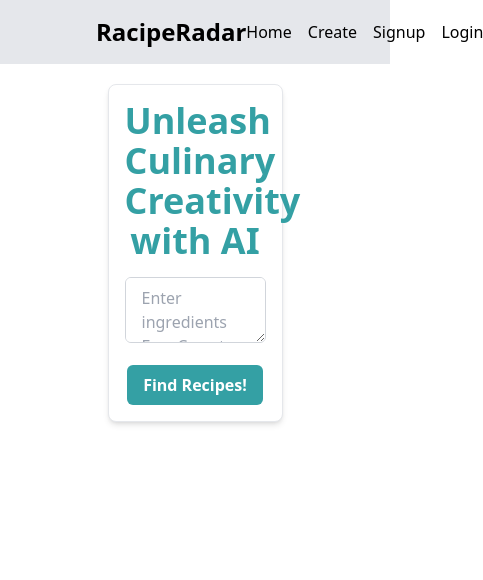
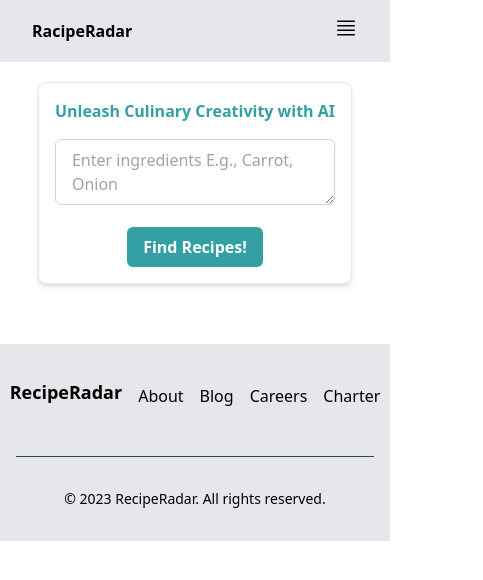
Before and after one commit to sharunnd/recipe-recommendation-website, a Vue app in the folder frontend/: page /ai/suggestions in a window 390 px wide. Shown: the top 580 px of the page, 483 px wide, since content can reach past the window. Built offline with nearby package versions, Linux system fonts and the light colour scheme.

Commit message:
responsiveness done and footer added

```diff
--- a/frontend/src/App.vue
+++ b/frontend/src/App.vue
@@ -1,13 +1,15 @@
 <template>
   <NavBar />
   <router-view/>
+  <FooterVue />
 </template>
 <script>
 import NavBar from './components/NavBar.vue';
-
+import FooterVue from './components/FooterVue.vue';
 export default {
   components: {
     NavBar,
+    FooterVue
   },
 };
 </script>
--- /dev/null
+++ b/frontend/src/components/FooterVue.vue
@@ -0,0 +1,59 @@
+<template>
+    <footer class="bg-gray-200 text-black mt-10">
+      <div class="container mx-auto py-8 px-4 sm:px-6 lg:px-8">
+        <div class="flex flex-col sm:flex-row justify-between items-center">
+          <div class="flex items-center">
+            <router-link to="/" class="text-black font-semibold text-lg">
+              RecipeRadar
+            </router-link>
+            <div class="ml-4 space-x-4 mt-2 sm:mt-0">
+              <router-link to="/" class="text-Black hover:text-white">About</router-link>
+              <router-link to="/" class="text-Black hover:text-white">Blog</router-link>
+              <router-link to="/" class="text-Black hover:text-white">Careers</router-link>
+              <router-link to="/" class="text-Black hover:text-white">Charter</router-link>
+            </div>
+          </div>
+          <div class="flex mt-4 sm:mt-0">
+            <a
+              href="#"
+              class="text-gray-400 hover:text-white"
+              target="_blank"
+              rel="noopener noreferrer"
+            >
+              <i class="fab fa-twitter"></i>
+            </a>
+            <a
+              href="#"
+              class="text-gray-400 hover:text-white ml-4"
+              target="_blank"
+              rel="noopener noreferrer"
+            >
+              <i class="fab fa-github"></i>
+            </a>
+            <a
+              href="#"
+              class="text-gray-400 hover:text-white ml-4"
+              target="_blank"
+              rel="noopener noreferrer"
+            >
+              <i class="fab fa-linkedin"></i>
+            </a>
+          </div>
+        </div>
+        <hr class="my-8 border-gray-700" />
+        <p class="text-center text-Black text-sm">
+          &copy; {{ new Date().getFullYear() }} RecipeRadar. All rights reserved.
+        </p>
+      </div>
+    </footer>
+  </template>
+
+  <script>
+  export default {
+    name: "FooterVue",
+  };
+  </script>
+
+  <style scoped>
+  /* Add any custom styles here */
+  </style>
--- a/frontend/src/components/NavBar.vue
+++ b/frontend/src/components/NavBar.vue
@@ -1,18 +1,70 @@
 <template>
-  <nav class="sticky top-0 z-50 w-full bg-gray-200 p-4 flex items-center justify-between">
-    <div class="flex items-center ml-20">
+  <nav
+    class="sticky top-0 z-50 w-full bg-gray-200 p-4 flex items-center justify-between"
+  >
+    <div class="flex items-center ml-4 md:ml-20">
       <router-link :to="'/'">
-        <h1 class="text-2xl font-semibold">RacipeRadar</h1>
+        <h1 class="lg:text-2xl md:text-1xl font-semibold">RacipeRadar</h1>
       </router-link>
     </div>
-    <div class="flex items-center space-x-4 mr-20">
-      <router-link to="/" class="text-black">Home</router-link>
-      <router-link to="/recipe/create" class="text-black">Create</router-link>
+    <div class="md:flex items-center space-x-4 mr-4 md:mr-20">
+      <!-- Hamburger menu icon for medium and small screens -->
+      <div class="md:hidden">
+        <button @click="toggleMenu" class="text-black">
+          <svg
+            xmlns="http://www.w3.org/2000/svg"
+            fill="none"
+            viewBox="0 0 24 24"
+            stroke-width="1.5"
+            stroke="currentColor"
+            class="w-6 h-6"
+          >
+            <path
+              stroke-linecap="round"
+              stroke-linejoin="round"
+              d="M3.75 5.25h16.5m-16.5 4.5h16.5m-16.5 4.5h16.5m-16.5 4.5h16.5"
+            />
+          </svg>
+        </button>
+      </div>
+      <!-- Navigation links for medium and large screens -->
+      <div class="hidden md:flex items-center space-x-4">
+        <router-link to="/" class="text-black">Home</router-link>
+        <router-link to="/recipe/create" class="text-black">Create</router-link>
 
-      <router-link v-if="!isLoggedIn" to="/signup" class="text-black">Signup</router-link>
-      <!-- Display "Login" or "Logout" based on the isLoggedIn state -->
-    <router-link v-if="!isLoggedIn" to="/login" class="text-black">Login</router-link>
-    <router-link v-else to="/" class="text-black" @click="logout">Logout</router-link>
+        <router-link v-if="!isLoggedIn" to="/signup" class="text-black"
+          >Signup</router-link
+        >
+        <!-- Display "Login" or "Logout" based on the isLoggedIn state -->
+        <router-link v-if="!isLoggedIn" to="/login" class="text-black"
+          >Login</router-link
+        >
+        <router-link v-else to="/" class="text-black" @click="logout"
+          >Logout</router-link
+        >
+      </div>
+    </div>
+    <!-- Mobile menu (hidden by default) -->
+    <div
+      class="md:hidden absolute top-16 left-0 w-full bg-gray-200 text-black"
+      v-show="isMobileMenuOpen"
+    >
+      <!-- Navigation links for small screens -->
+      <div class="flex flex-col items-center py-4 space-y-4">
+        <router-link to="/" class="text-black">Home</router-link>
+        <router-link to="/recipe/create" class="text-black">Create</router-link>
+
+        <router-link v-if="!isLoggedIn" to="/signup" class="text-black"
+          >Signup</router-link
+        >
+        <!-- Display "Login" or "Logout" based on the isLoggedIn state -->
+        <router-link v-if="!isLoggedIn" to="/login" class="text-black"
+          >Login</router-link
+        >
+        <router-link v-else to="/" class="text-black" @click="logout"
+          >Logout</router-link
+        >
+      </div>
     </div>
   </nav>
 </template>
@@ -20,19 +72,24 @@
 <script>
 import { useStore } from "vuex"; // Import useStore here
 import { useRouter } from "vue-router";
-import { computed } from "vue";
+import { computed, ref } from "vue";
 import { toast } from "vue3-toastify";
 export default {
   setup() {
     const store = useStore(); // Access the Vuex store
     const router = useRouter();
+    const isMobileMenuOpen = ref(false);
+
+    const toggleMenu = () => {
+      isMobileMenuOpen.value = !isMobileMenuOpen.value;
+    };
 
     const logout = () => {
       // Clear the token from localStorage
       localStorage.removeItem("token");
-      toast.success("Logged out successfully!",{
-        autoClose:1500
-      })
+      toast.success("Logged out successfully!", {
+        autoClose: 1500,
+      });
       // Use the store to commit the mutation
       store.commit("setLoggedIn", false);
       // Redirect to the home page
@@ -43,6 +100,8 @@ export default {
     const isLoggedIn = computed(() => store.state.isLoggedIn);
 
     return {
+      toggleMenu,
+      isMobileMenuOpen,
       logout,
       isLoggedIn,
     };
--- a/frontend/src/views/AiRecipe.vue
+++ b/frontend/src/views/AiRecipe.vue
@@ -1,7 +1,7 @@
 <template>
     <div class="flex items-center justify-center p-5">
-      <div class="bg-white rounded-lg shadow-md p-4 space-y-4 w-1/2 border">
-        <h1 class="text-4xl font-extrabold text-center text-[#34a0a4]">Unleash Culinary Creativity with AI</h1>
+      <div class="bg-white rounded-lg shadow-md p-4 space-y-4 lg:w-1/2 sm:w-full border">
+        <h1 class="lg:text-4xl md:text-2xl sm:text-1xl font-extrabold text-center text-[#34a0a4]">Unleash Culinary Creativity with AI</h1>
         <textarea
           v-model="ingredientsInput"
           class="w-full px-4 py-2 border border-gray-300 rounded-md focus:outline-none focus:ring focus:ring-blue-400"
@@ -20,7 +20,7 @@
 
         <!-- Render the fetched recipes below the form -->
         <div v-if="recipes.length > 0" class="border p-5">
-          <h2 class="text-lg font-semibold mb-5 text-[#168aad]">Matching Recipes:</h2>
+          <h2 class="lg:text-lg sm:text-sm font-semibold mb-5 text-[#168aad]">Matching Recipes:</h2>
           <ul class="list-disc pl-4">
             <li v-for="(recipe, index) in recipes" :key="index" class="mb-4 list-none">
               <h3 class="text-xl font-semibold">{{ recipe.heading }}</h3>
--- a/frontend/src/views/HomeView.vue
+++ b/frontend/src/views/HomeView.vue
@@ -3,30 +3,24 @@
     <div class="relative">
       <img src="../assets/images/img.png" class="w-full" alt="home image" />
       <div class="absolute inset-0 flex flex-col items-center justify-center">
-        <h1 class="text-6xl font-extrabold text-white font-mono">
+        <h1 class="lg:text-6xl md:text-4xl sm:text-2xl font-extrabold text-white font-mono">
           Discover a World of Culinary Inspiration
         </h1>
-        <h3
-          class="text-4xl font-extrabold text-gray-100 mt-10 shadow-xl font-mono"
-        >
+        <h3 class="lg:text-4xl md:text-2xl sm:text-2xl font-extrabold text-gray-100 mt-10 shadow-xl font-mono">
           Experience AI-Powered Recipe Recommendations
         </h3>
-        <button
-          class="mt-4 px-6 py-3 bg-orange-500 text-white font-semibold rounded hover:bg-orange-700"
-        ><router-link
-        :to="'/ai/suggestions'"
-        >
-        Explore
-      </router-link></button>
+        <button class="lg:mt-4 md:mt-2 sm:mt-1 lg:px-6 md:px-4 sm:px-2 lg:py-3 md:py-2 sm:text-sm bg-orange-500 text-white font-semibold rounded hover:bg-orange-700">
+          <router-link :to="'/ai/suggestions'">
+            Explore
+          </router-link>
+        </button>
       </div>
     </div>
     <div class="px-4 text-center py-20">
-      <h1 class="text-4xl font-bold font-mono">Explore Delicious Recipes</h1>
+      <h1 class="lg:text-4xl md:text-2xl sm:text-2xl font-bold font-mono">Explore Delicious Recipes</h1>
     </div>
-    <div class="px-10">
-      <div
-        class="grid grid-cols-1 sm:grid-cols-2 md:grid-cols-3 lg:grid-cols-4 gap-4"
-      >
+    <div class="px-4 md:px-10"> <!-- Adjust padding for medium screens and above -->
+      <div class="grid grid-cols-1 sm:grid-cols-2 md:grid-cols-3 lg:grid-cols-4 gap-4">
         <RecipeCard
           v-for="recipe in recipes"
           :key="recipe.id"
--- a/frontend/src/views/RecipeCreate.vue
+++ b/frontend/src/views/RecipeCreate.vue
@@ -1,6 +1,6 @@
 <template>
   <div class="flex items-center justify-center border min-h-screen">
-    <div class="recipe-create p-4 bg-white rounded-lg shadow-md w-1/3">
+    <div class="recipe-create p-4 bg-white rounded-lg shadow-md lg:w-1/3 md:w-1/2 sm:w-250">
       <h1 class="text-2xl font-semibold mb-4 text-center">Create New Recipe</h1>
       <form @submit.prevent="submitRecipe">
         <div class="mb-4">
--- a/frontend/src/views/RecipeDetails.vue
+++ b/frontend/src/views/RecipeDetails.vue
@@ -3,13 +3,13 @@
     <!-- Check if recipe data is available -->
     <div
       v-if="recipe.image_url"
-      class="bg-white shadow-lg rounded-lg px-40 py-10 mx-10 mt-10"
+      class="bg-white shadow-lg rounded-lg lg:px-40 md:px-30 sm:px-10 lg:py-10 md:py-10 sm:py-10 lg:mx-10 md:mx-10 sm:mx-10 lg:mt-10 md:mt-10 sm:mt-10"
     >
       <img
         v-if="recipe.image_url"
         :src="recipe.image_url"
         alt="Recipe Image"
-        class="w-full h-80 object-cover mb-4"
+        class="w-full lg:h-80 sm:h-50 object-cover mb-4"
       />
       <h2 class="text-xl font-semibold mb-2">{{ recipe.heading }}</h2>
       <div class="flex">
```
